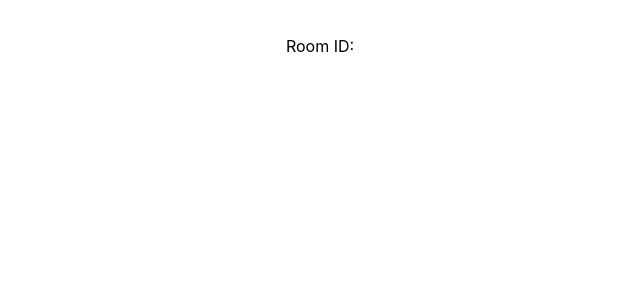
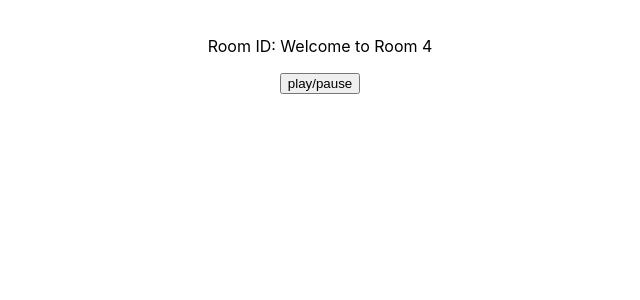
Before and after one commit to ChampManZ/musicroom, a React (Create React App) app in the folder Frontend/musicplayroom/musico/: page /joinedroom in a window 1280 px wide. Shown: the top 300 px of the page, without its empty margins (320-960 px from the left). Built offline with nearby package versions, Linux system fonts and the light colour scheme.

Commit message:
add basic in member room

```diff
--- a/Frontend/musicplayroom/musico/src/membroom.js
+++ b/Frontend/musicplayroom/musico/src/membroom.js
@@ -2,11 +2,18 @@ import React, { useState,useEffect,useRef,useLayoutEffect } from 'react';
 import YouTube from 'react-youtube';
 
 export default function JoinedRoom() {
-
+  const[pun, addpun] = useState(0)
+  function play_on_click(){
+    console.log("click me")
+    addpun(pun+1)
+    console.log(pun)
+  }
 
     return <div className='joinedroom'>
       <br></br>
-      <p>Room ID:  </p>
+      <p>Room ID: Welcome to Room 4 </p>
+      <button onClick= {()=>play_on_click()}> play/pause </button>
+
 
 
     </div>;
--- a/Frontend/musicplayroom/musico/src/playroom.js
+++ b/Frontend/musicplayroom/musico/src/playroom.js
@@ -117,7 +117,7 @@ export default function PlayingRoom() {
  );
 
 setTimeout(() => {
-  setrefresh(refresher+1)
+ // setrefresh(refresher+1)
   }, 1000);
 // function songChanger(){
 //   console.log("changing song")
```
